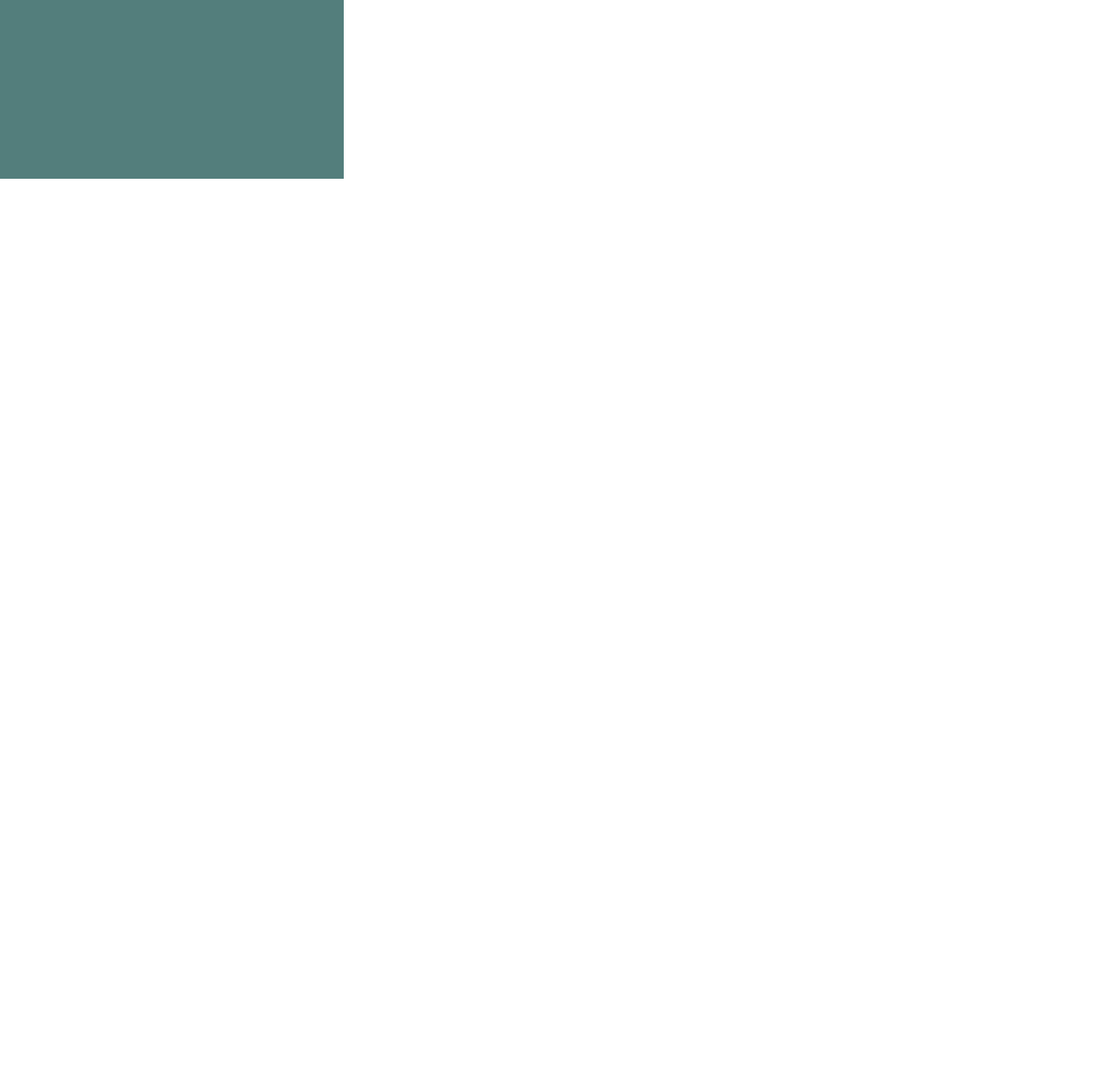
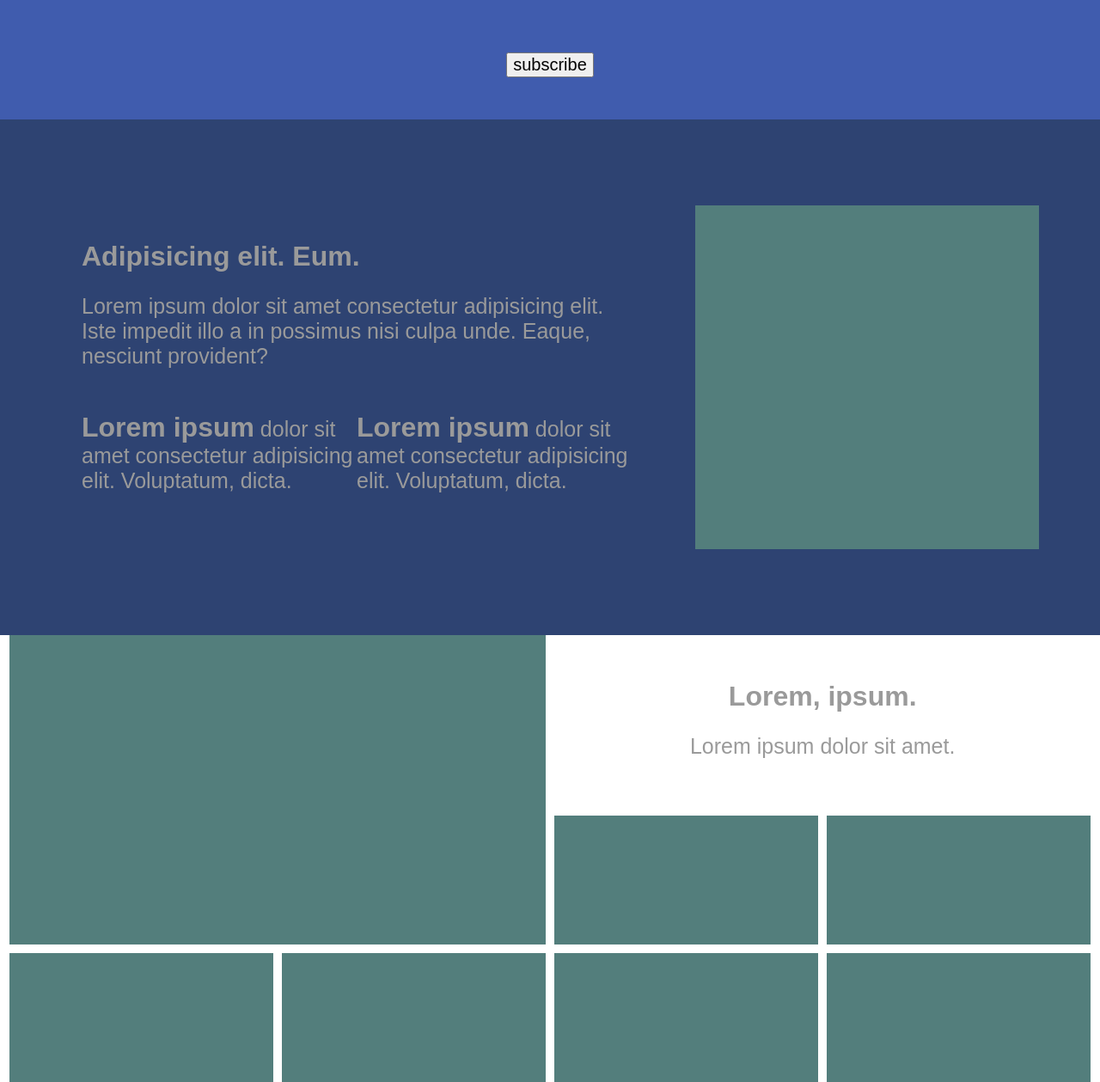
Before and after one commit to AzariahSILAS/practice-layout, a plain HTML site: page layout/index.html in a window 1280 px wide. Shown: the part 1481-2740 px from the top of the page at 86% size. Before the commit the page ends 1689 px from the top, so only its background shows below. Drawn offline with Linux system fonts and the light colour scheme.

Commit message:
Update index.html
finished the layout, i still need to tone up the responsiveness but i'm almost done

```diff
--- a/layout/index.html
+++ b/layout/index.html
@@ -11,6 +11,7 @@
         <div class="nav-icon"></div>
         <div class="logo-div"></div>
     </header>
+    <!-- ---------------------- -->
    <div class="maine-container1">
         <div class="text-box">
             <p>Lorem ipsum dolor sit, amet consectetur <br> adipisicing elit. Culpa, ullam?</p>
@@ -21,8 +22,8 @@
         <div class="img-div2"></div>
    </div>
    <!-- -------------- -->
-   <div class="maine-container block">
-    <h2>Lorem, ipsum dolor.</h2>
+   <div class="maine-container2">
+    <h1>Lorem, ipsum dolor.</h1>
     <p>Lorem ipsum dolor sit hoftdyu giyyh huf f7gggutd.</p>
     <p>Lorem ipsum dolor sit amet, consectetur adipisicing elit.</p>
     <div class="img-box">
@@ -34,7 +35,7 @@
     <button>subscribe</button>
    </div>
    <!-- ------------ -->
-   <div class="maine-container">
+   <div class="maine-container3">
     <div class="text-box">
         <h1>Adipisicing elit. Eum.</h1>
         <p>Lorem ipsum dolor sit amet consectetur adipisicing elit. Iste impedit illo a in possimus nisi culpa unde. Eaque, nesciunt provident?</p>
@@ -48,13 +49,20 @@
     </div>
    </div>
    <!-- ------------ -->
-   <div class="maine-container">
-        <div class="grid-box">
-            <div class="img-div5"></div>
-            <div class="text-box">
+   <div class="maine-container4">
+    <!-- --------^grid-box----- -->
 
+            <div class="img-div5 img1"></div>
+            <div class="text-box2">
+                <h1>Lorem, ipsum.</h1>
+                <p>Lorem ipsum dolor sit amet.</p>
             </div>
-        </div>
+            <div class="img-div5 img2"></div>
+            <div class="img-div5 img3"></div>
+            <div class="img-div5 img4"></div>
+            <div class="img-div5 img5"></div>
+            <div class="img-div5 img6"></div>
+            <div class="img-div5 img7"></div>
 
    </div>
 
```
